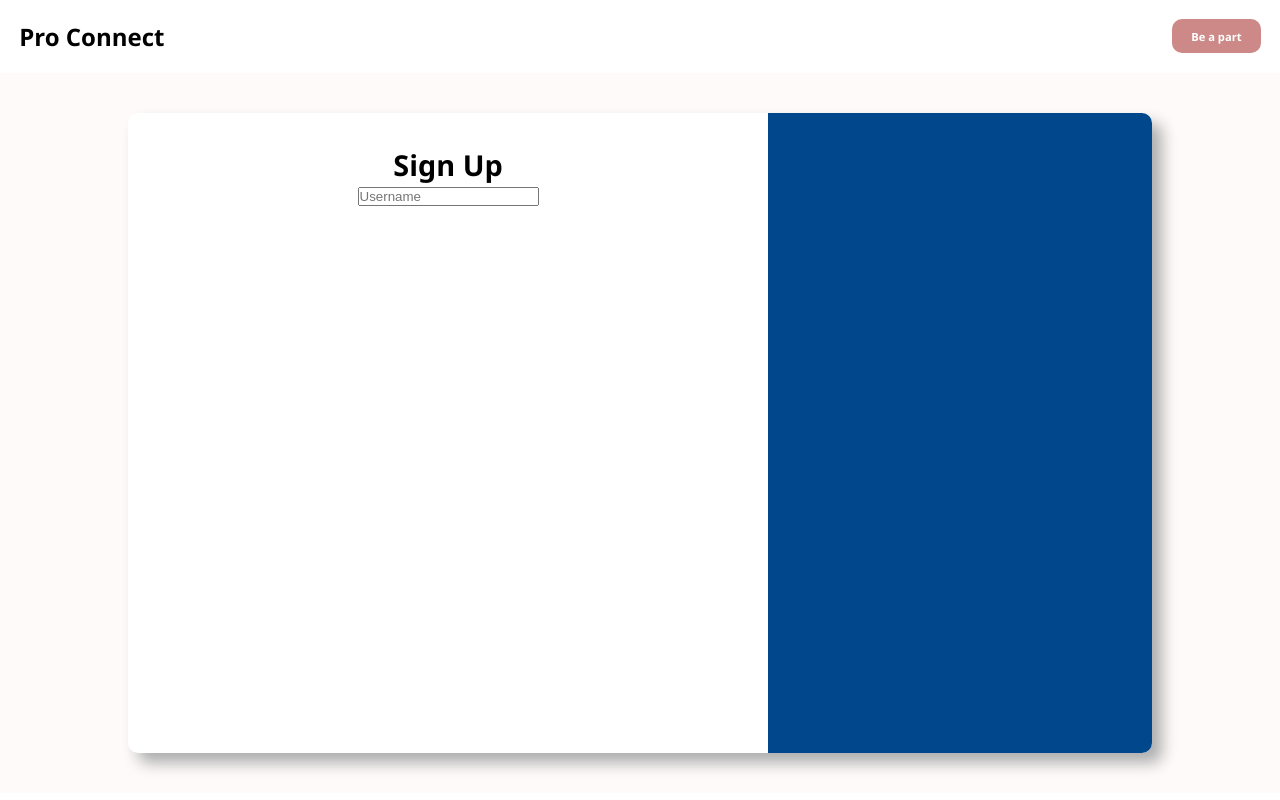
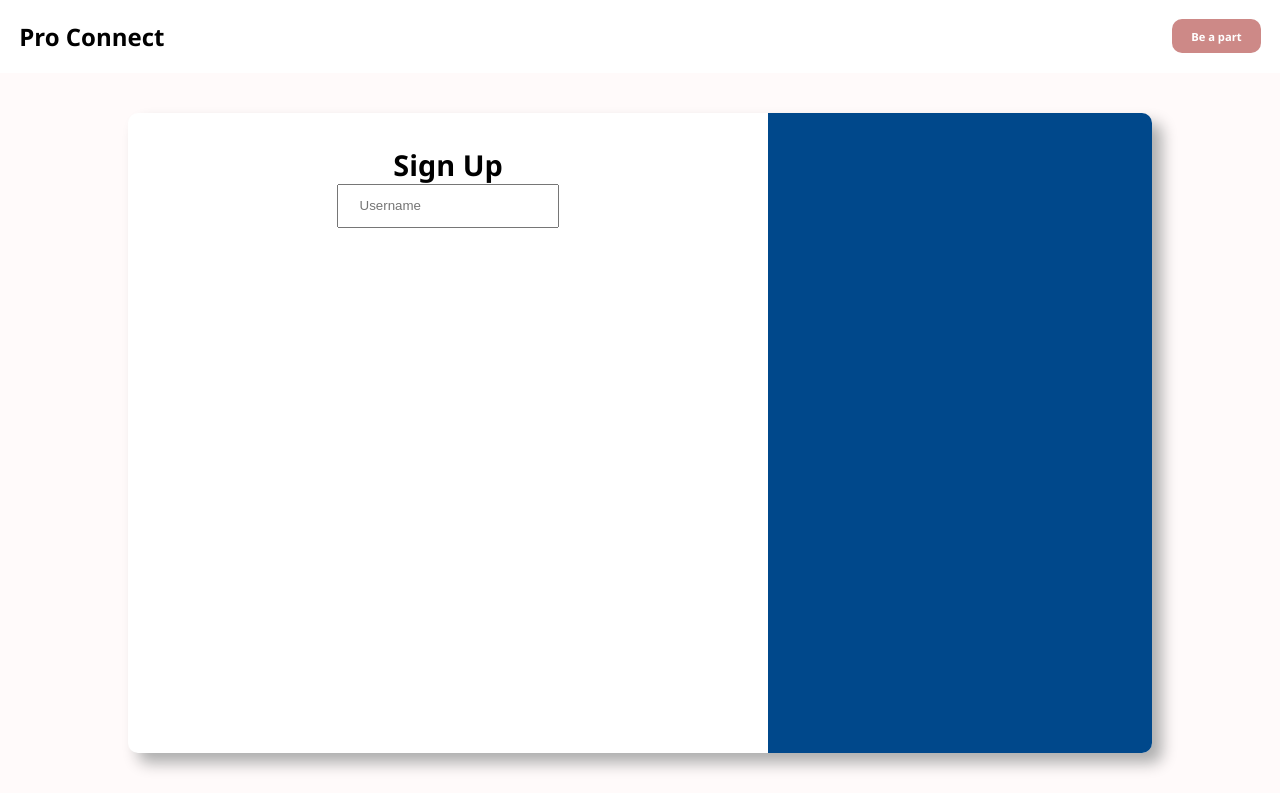
Before and after one commit to Aryanarya01/LinkedIn, a Next.js app in the folder frontend/: page /login in a window 1280 px wide. Built offline with nearby package versions, Linux system fonts and the light colour scheme.

Commit message:
login component

```diff
--- a/frontend/src/pages/login/index.jsx
+++ b/frontend/src/pages/login/index.jsx
@@ -22,7 +22,7 @@ const LoginComponent = () => {
           <div className={styles.cardContainer_left}>
             <p className={styles.cardleft_heading} >{userLoginMethod ? "Sign In" : "Sign Up"}</p>
 
-            <input type="text" placeholder="Username" />
+            <input type="text" placeholder="Username" className={styles.inputField} />
 
 
           </div>
--- a/frontend/src/pages/login/style.module.css
+++ b/frontend/src/pages/login/style.module.css
@@ -28,6 +28,13 @@
     font-size: 1.8rem   ;
 }
 
+.inputField{
+    padding-inline: 1.3rem;
+    padding-block: 0.8rem;
+    outline: none;
+
+}
+
 .cardContainer_right{
     flex: 0.4;
     background: #00488b;
```
